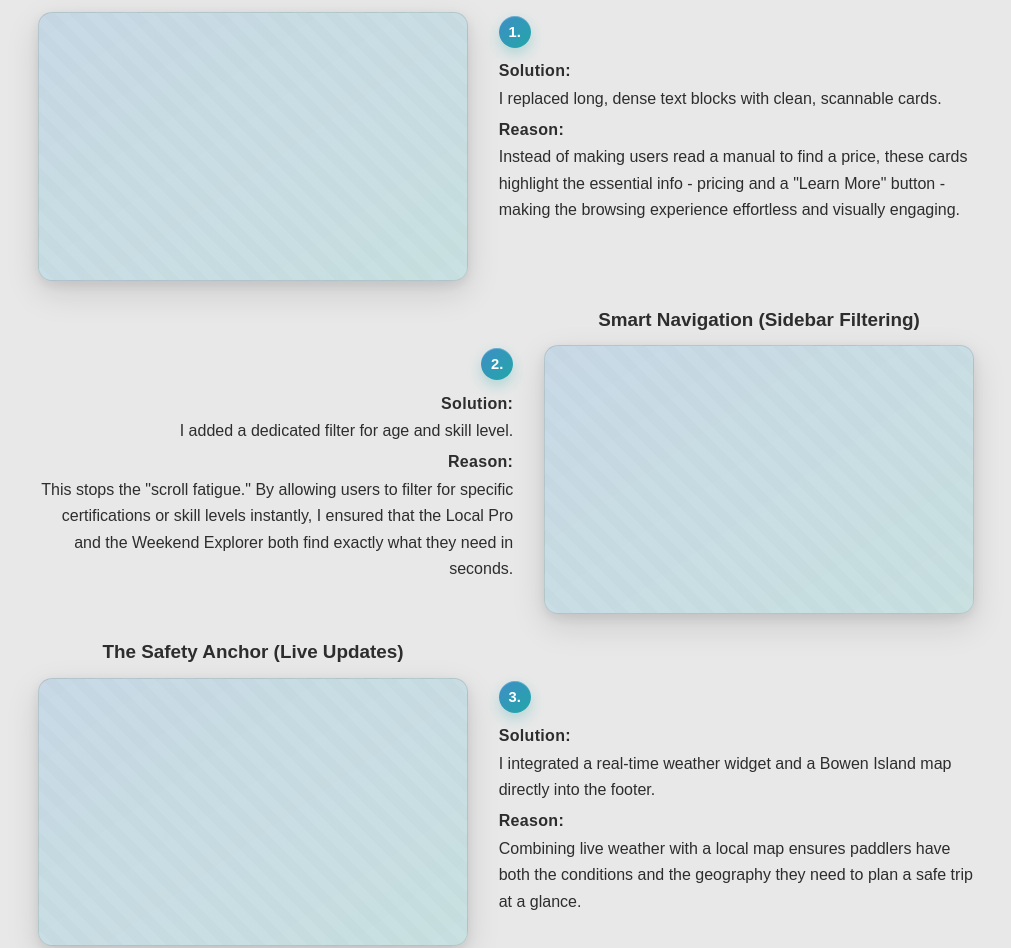
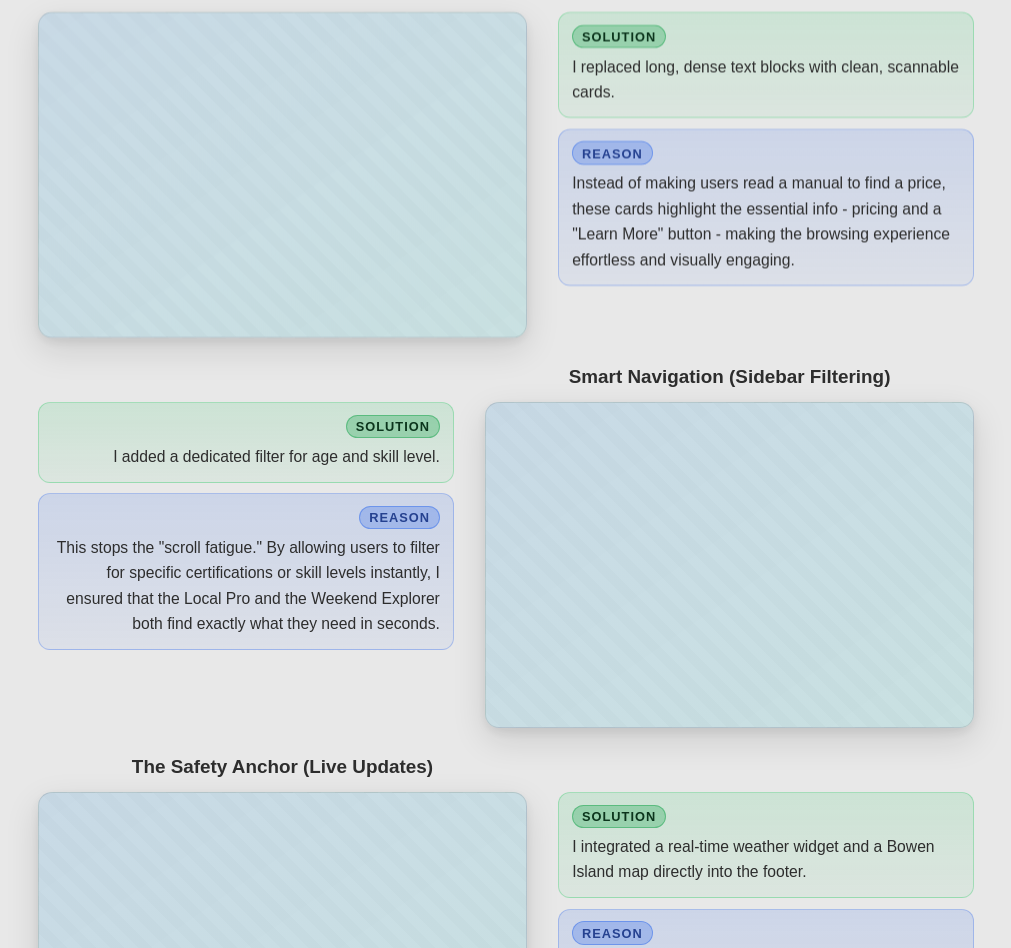
Before and after one commit to antyc0817/Reagan-Port, a Next.js app: page /projects/whatsup in a window 1280 px wide. Shown: the part 2804-3752 px from the top of the page, without its empty margins (134-1145 px from the left). Built offline with nearby package versions, Linux system fonts and the light colour scheme; a web font is replaced by a local one.

Commit message:
styleguide

```diff
--- a/app/projects/projects.module.css
+++ b/app/projects/projects.module.css
@@ -866,14 +866,26 @@
 
 .whatsupWireframeItem {
     display: grid;
-    grid-template-columns: minmax(260px, 0.95fr) minmax(0, 1.05fr);
+    grid-template-columns: minmax(0, 1.08fr) minmax(0, 0.92fr);
     gap: clamp(1rem, 2.4vw, 2rem);
-    align-items: stretch;
+    align-items: start;
+}
+
+.whatsupWireframeItemReveal {
+    opacity: 0;
+    transform: translateY(24px);
+    transition: opacity 520ms ease, transform 520ms ease;
+    will-change: opacity, transform;
+}
+
+.whatsupWireframeItemVisible {
+    opacity: 1;
+    transform: translateY(0);
 }
 
 /* Supports upcoming items that alternate image sides. */
 .whatsupWireframeItem:nth-child(even) {
-    grid-template-columns: minmax(0, 1.05fr) minmax(260px, 0.95fr);
+    grid-template-columns: minmax(0, 0.92fr) minmax(0, 1.08fr);
 }
 
 .whatsupWireframeItem:nth-child(even) .whatsupWireframeMediaBlock {
@@ -885,25 +897,26 @@
     text-align: right;
 }
 
-.whatsupWireframeItem:nth-child(even) .whatsupWireframeNum {
-    margin-left: auto;
+.whatsupWireframeItem:nth-child(even) .whatsupWireframeDetailGroup {
+    text-align: right;
 }
 
 .whatsupWireframeMediaBlock {
     display: grid;
     grid-template-rows: auto auto;
     gap: 0.8rem;
-    justify-items: center;
+    justify-items: stretch;
+    min-width: 0;
 }
 
 .whatsupWireframeMedia {
-    width: min(100%, 520px);
-    margin: 0 auto;
+    width: 100%;
+    min-width: 0;
 }
 
 .whatsupWireframePlaceholder {
     width: 100%;
-    aspect-ratio: 16 / 10;
+    aspect-ratio: 3 / 2;
     border-radius: 14px;
     border: 1px solid rgba(0, 0, 0, 0.1);
     background:
@@ -934,27 +947,26 @@
     text-align: left;
     display: grid;
     align-content: start;
-    gap: 0.35rem;
-    padding-top: 0.2rem;
+    gap: 0.65rem;
+    min-width: 0;
     margin-top: clamp(2.35rem, 3vw, 2.9rem);
 }
 
-.whatsupWireframeNum {
-    width: 2rem;
-    height: 2rem;
-    margin: 0 0 0.35rem;
-    border-radius: 50%;
-    display: inline-flex;
-    align-items: center;
-    justify-content: center;
-    font-size: 0.92rem;
-    font-weight: 700;
-    letter-spacing: 0.01em;
-    color: #fff;
-    background: linear-gradient(135deg, #3f8ec6, #22a6a8);
-    box-shadow:
-        0 6px 14px rgba(34, 166, 168, 0.28),
-        inset 0 1px 0 rgba(255, 255, 255, 0.24);
+.whatsupWireframeDetailGroup {
+    border: 1px solid rgba(0, 0, 0, 0.1);
+    border-radius: 12px;
+    background: rgba(255, 255, 255, 0.62);
+    padding: 0.72rem 0.85rem 0.8rem;
+}
+
+.whatsupWireframeDetailGroupSolution {
+    border-color: rgba(34, 197, 94, 0.3);
+    background: linear-gradient(180deg, rgba(34, 197, 94, 0.14), rgba(34, 197, 94, 0.06));
+}
+
+.whatsupWireframeDetailGroupReason {
+    border-color: rgba(37, 99, 235, 0.28);
+    background: linear-gradient(180deg, rgba(37, 99, 235, 0.14), rgba(37, 99, 235, 0.06));
 }
 
 .whatsupWireframeItemTitle {
@@ -967,25 +979,156 @@
 }
 
 .whatsupWireframeLabel {
-    margin: 0.2rem 0 0;
+    margin: 0 0 0.35rem;
+    display: inline-flex;
+    align-items: center;
+    font-size: 0.8rem;
+    font-weight: 600;
+    letter-spacing: 0.08em;
+    text-transform: uppercase;
+    color: rgba(0, 0, 0, 0.72);
+    background: rgba(34, 166, 168, 0.12);
+    border: 1px solid rgba(34, 166, 168, 0.25);
+    border-radius: 999px;
+    padding: 0.2rem 0.55rem;
+}
+
+.whatsupWireframeLabelSolution {
+    color: rgba(5, 46, 22, 0.96);
+    background: rgba(22, 163, 74, 0.3);
+    border-color: rgba(22, 163, 74, 0.45);
+}
+
+.whatsupWireframeLabelReason {
+    color: rgba(30, 58, 138, 0.95);
+    background: rgba(37, 99, 235, 0.26);
+    border-color: rgba(37, 99, 235, 0.42);
+}
+
+.whatsupWireframeLine {
+    margin: 0;
+    font-size: 0.98rem;
+    line-height: 1.62;
+}
+
+.whatsupWireframeLine:last-child {
+    margin-bottom: 0;
+}
+
+.whatsupStyleguideSection {
+    text-align: center;
+}
+
+.whatsupStyleguideSection .projectSectionTitle {
+    margin-bottom: 1.4rem;
+}
+
+.whatsupStyleguideIntro {
+    margin: 0 auto;
+    max-width: 860px;
+    font-size: 1.05rem;
+    line-height: 1.7;
+    color: var(--foreground);
+}
+
+.whatsupStyleguidePalette {
+    margin-top: 1.7rem;
+    display: grid;
+    grid-template-columns: repeat(5, minmax(0, 1fr));
+    gap: 0.9rem;
+}
+
+.whatsupStyleguideColorCard {
+    border: 0;
+    border-radius: 0;
+    padding: 0.25rem;
+    background: transparent;
+    text-align: center;
+    transition: transform 220ms ease;
+}
+
+.whatsupStyleguideColorCard:hover {
+    transform: translateY(-5px);
+}
+
+.whatsupStyleguideSwatch {
+    width: min(100%, 116px);
+    aspect-ratio: 1 / 1;
+    border-radius: 50%;
+    box-shadow:
+        inset 0 0 0 1px rgba(0, 0, 0, 0.08),
+        0 5px 14px rgba(0, 0, 0, 0.16);
+    margin: 0 auto 0.8rem;
+    animation: whatsupStyleguideFloat 3.1s ease-in-out infinite;
+    transition: transform 240ms ease, box-shadow 240ms ease, filter 240ms ease;
+}
+
+.whatsupStyleguideColorCard:nth-child(2) .whatsupStyleguideSwatch {
+    animation-delay: 0.12s;
+}
+
+.whatsupStyleguideColorCard:nth-child(3) .whatsupStyleguideSwatch {
+    animation-delay: 0.24s;
+}
+
+.whatsupStyleguideColorCard:nth-child(4) .whatsupStyleguideSwatch {
+    animation-delay: 0.36s;
+}
+
+.whatsupStyleguideColorCard:nth-child(5) .whatsupStyleguideSwatch {
+    animation-delay: 0.48s;
+}
+
+.whatsupStyleguideColorCard:hover .whatsupStyleguideSwatch {
+    transform: translateY(-6px) scale(1.04);
+    box-shadow:
+        inset 0 0 0 1px rgba(0, 0, 0, 0.08),
+        0 14px 28px rgba(0, 0, 0, 0.22),
+        0 0 0 4px rgba(255, 255, 255, 0.45);
+    filter: saturate(1.08);
+}
+
+.whatsupStyleguideColorRole {
+    margin: 0 0 0.25rem;
+    font-size: 0.78rem;
+    letter-spacing: 0.08em;
+    text-transform: uppercase;
+    opacity: 0.68;
+}
+
+.whatsupStyleguideColorHex {
+    margin: 0;
     font-size: 1rem;
     font-weight: 600;
-    letter-spacing: 0.02em;
-}
-
-.whatsupWireframeLine {
-    margin: 0;
-    font-size: 1rem;
-    line-height: 1.65;
-}
-
-.whatsupWireframeLine:last-child {
-    margin-bottom: 0;
+    letter-spacing: 0.03em;
+}
+
+@keyframes whatsupStyleguideFloat {
+    0%,
+    100% {
+        transform: translateY(0) scale(1);
+    }
+
+    28% {
+        transform: translateY(-6px) scale(1.02);
+    }
+
+    56% {
+        transform: translateY(-2px) scale(1.008);
+    }
+
+    78% {
+        transform: translateY(-5px) scale(1.015);
+    }
 }
 
 @media (max-width: 1024px) {
     .whatsupIdeationGrid {
         grid-template-columns: repeat(2, minmax(0, 1fr));
+    }
+
+    .whatsupStyleguidePalette {
+        grid-template-columns: repeat(3, minmax(0, 1fr));
     }
 
     .whatsupPersonaCards {
@@ -2163,6 +2306,19 @@
         margin-top: 0;
     }
 
+    .whatsupWireframeMedia {
+        width: 100%;
+    }
+
+    .whatsupWireframePlaceholder {
+        aspect-ratio: 3 / 2;
+    }
+
+    .whatsupStyleguidePalette {
+        grid-template-columns: repeat(2, minmax(0, 1fr));
+        gap: 0.8rem;
+    }
+
     .soulFlipbookControls {
         gap: 1rem;
     }
--- /dev/null
+++ b/app/projects/whatsup/WireframeRevealList.js
@@ -0,0 +1,87 @@
+"use client";
+
+import { useEffect, useRef } from "react";
+import styles from "../projects.module.css";
+
+const WIREFRAME_ITEMS = [
+    {
+        id: "wireframe-1",
+        title: "Scannable Selection (Visual Cards)",
+        solution: "I replaced long, dense text blocks with clean, scannable cards.",
+        reason:
+            'Instead of making users read a manual to find a price, these cards highlight the essential info - pricing and a "Learn More" button - making the browsing experience effortless and visually engaging.',
+    },
+    {
+        id: "wireframe-2",
+        title: "Smart Navigation (Sidebar Filtering)",
+        solution: "I added a dedicated filter for age and skill level.",
+        reason:
+            'This stops the "scroll fatigue." By allowing users to filter for specific certifications or skill levels instantly, I ensured that the Local Pro and the Weekend Explorer both find exactly what they need in seconds.',
+    },
+    {
+        id: "wireframe-3",
+        title: "The Safety Anchor (Live Updates)",
+        solution: "I integrated a real-time weather widget and a Bowen Island map directly into the footer.",
+        reason:
+            "Combining live weather with a local map ensures paddlers have both the conditions and the geography they need to plan a safe trip at a glance.",
+    },
+];
+
+export default function WireframeRevealList() {
+    const itemRefs = useRef([]);
+
+    useEffect(() => {
+        const observer = new IntersectionObserver(
+            (entries, obs) => {
+                entries.forEach((entry) => {
+                    if (!entry.isIntersecting) return;
+                    entry.target.classList.add(styles.whatsupWireframeItemVisible);
+                    obs.unobserve(entry.target);
+                });
+            },
+            {
+                threshold: 0.22,
+                rootMargin: "0px 0px -8% 0px",
+            }
+        );
+
+        itemRefs.current.forEach((item) => {
+            if (item) observer.observe(item);
+        });
+
+        return () => observer.disconnect();
+    }, []);
+
+    return (
+        <div className={styles.whatsupWireframeList}>
+            {WIREFRAME_ITEMS.map((item, index) => (
+                <article
+                    key={item.id}
+                    ref={(el) => {
+                        itemRefs.current[index] = el;
+                    }}
+                    className={`${styles.whatsupWireframeItem} ${styles.whatsupWireframeItemReveal}`}
+                    style={{ transitionDelay: `${index * 140}ms` }}>
+                    <div className={styles.whatsupWireframeMediaBlock}>
+                        <h4 className={styles.whatsupWireframeItemTitle}>{item.title}</h4>
+                        <div className={styles.whatsupWireframeMedia}>
+                            <div className={styles.whatsupWireframePlaceholder} aria-hidden />
+                        </div>
+                    </div>
+
+                    <div className={styles.whatsupWireframeTextBlock}>
+                        <div className={`${styles.whatsupWireframeDetailGroup} ${styles.whatsupWireframeDetailGroupSolution}`}>
+                            <p className={`${styles.whatsupWireframeLabel} ${styles.whatsupWireframeLabelSolution}`}>Solution</p>
+                            <p className={styles.whatsupWireframeLine}>{item.solution}</p>
+                        </div>
+
+                        <div className={`${styles.whatsupWireframeDetailGroup} ${styles.whatsupWireframeDetailGroupReason}`}>
+                            <p className={`${styles.whatsupWireframeLabel} ${styles.whatsupWireframeLabelReason}`}>Reason</p>
+                            <p className={styles.whatsupWireframeLine}>{item.reason}</p>
+                        </div>
+                    </div>
+                </article>
+            ))}
+        </div>
+    );
+}
--- a/app/projects/whatsup/page.js
+++ b/app/projects/whatsup/page.js
@@ -1,6 +1,7 @@
 import Image from "next/image";
 import styles from "../projects.module.css";
 import PersonaInteractive from "./PersonaInteractive";
+import WireframeRevealList from "./WireframeRevealList";
 
 export const metadata = {
     title: "WhatSUP | Reagan",
@@ -135,77 +136,46 @@
                     hierarchy that prioritizes the user's time and confidence.
                 </p>
 
-                <div className={styles.whatsupWireframeList}>
-                    <article className={styles.whatsupWireframeItem}>
-                        <div className={styles.whatsupWireframeMediaBlock}>
-                            <h4 className={styles.whatsupWireframeItemTitle}>Scannable Selection (Visual Cards)</h4>
-                            <div className={styles.whatsupWireframeMedia}>
-                                <div className={styles.whatsupWireframePlaceholder} aria-hidden />
-                            </div>
-                        </div>
+                <WireframeRevealList />
+            </section>
 
-                        <div className={styles.whatsupWireframeTextBlock}>
-                            <p className={styles.whatsupWireframeNum}>1.</p>
-                            <p className={styles.whatsupWireframeLabel}>Solution:</p>
-                            <p className={styles.whatsupWireframeLine}>
-                                I replaced long, dense text blocks with clean, scannable cards.
-                            </p>
+            <section className={`${styles.projectSection} ${styles.whatsupStyleguideSection}`}>
+                <h3 className={styles.projectSectionTitle}>[ Styleguide ]</h3>
+                <p className={styles.whatsupStyleguideIntro}>
+                    To bring the WhatSUP spirit to life, I built a visual identity that feels as fresh and energetic
+                    as a day on the water. Every color and curve was chosen to ditch the dated feel of the old site
+                    and create an approachable, high-energy world for our community to dive into.
+                </p>
 
-                            <p className={styles.whatsupWireframeLabel}>Reason:</p>
-                            <p className={styles.whatsupWireframeLine}>
-                                Instead of making users read a manual to find a price, these cards highlight the
-                                essential info - pricing and a "Learn More" button - making the browsing experience
-                                effortless and visually engaging.
-                            </p>
-                        </div>
+                <div className={styles.whatsupStyleguidePalette}>
+                    <article className={styles.whatsupStyleguideColorCard}>
+                        <div className={styles.whatsupStyleguideSwatch} style={{ backgroundColor: "#E5771E" }} aria-hidden />
+                        <p className={styles.whatsupStyleguideColorRole}>Primary</p>
+                        <p className={styles.whatsupStyleguideColorHex}>#E5771E</p>
                     </article>
 
-                    <article className={styles.whatsupWireframeItem}>
-                        <div className={styles.whatsupWireframeMediaBlock}>
-                            <h4 className={styles.whatsupWireframeItemTitle}>Smart Navigation (Sidebar Filtering)</h4>
-                            <div className={styles.whatsupWireframeMedia}>
-                                <div className={styles.whatsupWireframePlaceholder} aria-hidden />
-                            </div>
-                        </div>
-
-                        <div className={styles.whatsupWireframeTextBlock}>
-                            <p className={styles.whatsupWireframeNum}>2.</p>
-                            <p className={styles.whatsupWireframeLabel}>Solution:</p>
-                            <p className={styles.whatsupWireframeLine}>
-                                I added a dedicated filter for age and skill level.
-                            </p>
-
-                            <p className={styles.whatsupWireframeLabel}>Reason:</p>
-                            <p className={styles.whatsupWireframeLine}>
-                                This stops the "scroll fatigue." By allowing users to filter for specific
-                                certifications or skill levels instantly, I ensured that the Local Pro and the Weekend
-                                Explorer both find exactly what they need in seconds.
-                            </p>
-                        </div>
+                    <article className={styles.whatsupStyleguideColorCard}>
+                        <div className={styles.whatsupStyleguideSwatch} style={{ backgroundColor: "#F4A127" }} aria-hidden />
+                        <p className={styles.whatsupStyleguideColorRole}>Secondary</p>
+                        <p className={styles.whatsupStyleguideColorHex}>#F4A127</p>
                     </article>
 
-                    <article className={styles.whatsupWireframeItem}>
-                        <div className={styles.whatsupWireframeMediaBlock}>
-                            <h4 className={styles.whatsupWireframeItemTitle}>The Safety Anchor (Live Updates)</h4>
-                            <div className={styles.whatsupWireframeMedia}>
-                                <div className={styles.whatsupWireframePlaceholder} aria-hidden />
-                            </div>
-                        </div>
+                    <article className={styles.whatsupStyleguideColorCard}>
+                        <div className={styles.whatsupStyleguideSwatch} style={{ backgroundColor: "#60402D" }} aria-hidden />
+                        <p className={styles.whatsupStyleguideColorRole}>Tertiary</p>
+                        <p className={styles.whatsupStyleguideColorHex}>#60402D</p>
+                    </article>
 
-                        <div className={styles.whatsupWireframeTextBlock}>
-                            <p className={styles.whatsupWireframeNum}>3.</p>
-                            <p className={styles.whatsupWireframeLabel}>Solution:</p>
-                            <p className={styles.whatsupWireframeLine}>
-                                I integrated a real-time weather widget and a Bowen Island map directly into the
-                                footer.
-                            </p>
+                    <article className={styles.whatsupStyleguideColorCard}>
+                        <div className={styles.whatsupStyleguideSwatch} style={{ backgroundColor: "#647828" }} aria-hidden />
+                        <p className={styles.whatsupStyleguideColorRole}>Quaternary</p>
+                        <p className={styles.whatsupStyleguideColorHex}>#647828</p>
+                    </article>
 
-                            <p className={styles.whatsupWireframeLabel}>Reason:</p>
-                            <p className={styles.whatsupWireframeLine}>
-                                Combining live weather with a local map ensures paddlers have both the conditions and
-                                the geography they need to plan a safe trip at a glance.
-                            </p>
-                        </div>
+                    <article className={styles.whatsupStyleguideColorCard}>
+                        <div className={styles.whatsupStyleguideSwatch} style={{ backgroundColor: "#90BED1" }} aria-hidden />
+                        <p className={styles.whatsupStyleguideColorRole}>Quinary</p>
+                        <p className={styles.whatsupStyleguideColorHex}>#90BED1</p>
                     </article>
                 </div>
             </section>
```
